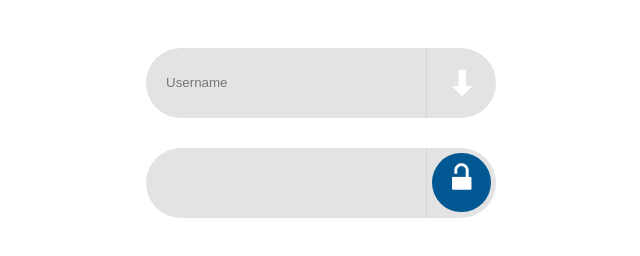
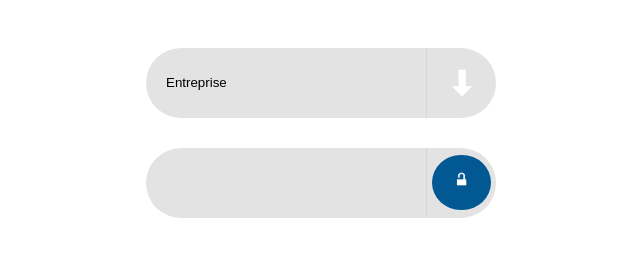
Before and after one commit to tankzercode/Notimail-Front-CDA, a React (Vite) app in the folder notemail/: page / in a window 1280 px wide. Shown: the part 232-488 px from the top of the page, without its empty margins (319-959 px from the left). Built offline with nearby package versions, Linux system fonts and the light colour scheme.

Commit message:
Login update

```diff
--- a/notemail/src/App.css
+++ /dev/null
@@ -1,76 +0,0 @@
-<<<<<<< HEAD
-body {
-  min-height: 100vh;
-}
-:root {
-  --color1: #008787;
-  --color2: #025892;
-  --color3: #E3E3E3;
-  --color4: #D6D6D6;
-  --color5: #FF3535;
-}
-
-/* Login page */
-
-.logo {
-  width: 40%;
-  display: block;
-  margin: auto;
-}
-.login-container {
-  padding-top: 50px;
-  min-width: 300px;
-  width: 60%;
-  max-width: 500px;
-  margin: auto;
-}
-.login {
-  width: 100%;
-}
-.login-container form {
-  display: flex;
-  flex-direction: column;
-  align-items: center;
-}
-
-.input-container {
-  /* padding: 20px; */
-  margin-top: 30px;
-  width: 70%;
-  border-radius: 100px;
-  min-height: 50px;
-  background: var(--color3);
-  display: grid;
-  grid-template-columns: 80% 20%;
-  grid-template-rows: 70px;
-}
-.input-container input {
-  padding-left: 20px;
-  background: transparent;
-  border: none;
-}
-input:focus {
-  outline: none;
-}
-
-.right-part {
-  border-left: 1px solid var(--color4);
-  display: flex;
-  justify-content: center;
-  align-items: center;
-}
-.background-lock {
-  width: 70%;
-  max-width: 60px;
-  max-height: 60px;
-  padding: 5px;
-  margin: 5px;
-  border-radius: 50%;
-  background: var(--color2);
-  text-align: center;
-}
-.background-lock img {
-  width: 90%;
-}
-=======
->>>>>>> main
--- a/notemail/src/login-page/login.jsx
+++ b/notemail/src/login-page/login.jsx
@@ -6,6 +6,7 @@ import style from './login.module.css'
 
 const Login = () => {
     /* useState pour contenir mes informations pour me connecter */
+    const [table, setTable] = useState(['Entreprise 1', 'Entreprise 2', 'Entreprise 3']);
     const [username, setUsername] = useState('');
     const [password, setPassword] = useState('');
 
@@ -13,7 +14,9 @@ const Login = () => {
     const changeUsername = e => {
         /* On actualise le useState grâce à l'event */
         setUsername(e.target.value)
+        console.log(e.target.value)
     }
+
     /* fonction qui gère l'update de mon useState password */
     const changePassword = e => {
         setPassword(e.target.value)
@@ -32,7 +35,13 @@ const Login = () => {
                 <img src={Logo} className={style.logo} />
                 <form onChange={handleSubmit} action="">
                     <div className={style.inputContainer}>
-                        <input value={username} onChange={changeUsername} type="text" placeholder='Username' required />
+                        {/* <input value={username} onChange={changeUsername} type="text" placeholder='Username' required /> */}
+                        <select onChange={changeUsername} name="pets">
+                            <option value="" disabled selected hidden>Entreprise</option>
+                            {table.map((el,index)=>{
+                                return <option key={index} value={el} > {el}</option>
+                            })}
+                        </select>
                         <div className={style.rightPart}>
                             <img src={ArrowDown} />
                         </div>
@@ -41,14 +50,15 @@ const Login = () => {
                         <input value={password} onChange={changePassword} type="password" required />
                         <div className={style.rightPart}>
                             <div className={style.backgroundLock}>
+                            <button type="submit" className={style.backgroundLock}>
                                 <img src={LockLogin} />
+                            </button>
                             </div>
                         </div>
-                 </div>
-                    </form>
-                </div>
-</>
-
+                    </div>
+                </form>
+            </div>
+        </>
     )
 }
 
--- a/notemail/src/login-page/login.module.css
+++ b/notemail/src/login-page/login.module.css
@@ -1,5 +1,6 @@
 body {
     min-height: 100vh;
+    margin: 0;
   }
   :root {
     --color1: #008787;
@@ -33,7 +34,6 @@ body {
   }
 
   .inputContainer {
-    /* padding: 20px; */
     margin-top: 30px;
     width: 70%;
     border-radius: 100px;
@@ -43,12 +43,15 @@ body {
     grid-template-columns: 80% 20%;
     grid-template-rows: 70px;
   }
-  .inputContainer input {
+  .inputContainer input, .inputContainer select {
     padding-left: 20px;
     background: transparent;
     border: none;
   }
-  input:focus {
+  select {
+    appearance: none;
+  }
+  input:focus, select:focus {
     outline: none;
   }
 
@@ -67,14 +70,12 @@ body {
     border-radius: 50%;
     background: var(--color2);
     text-align: center;
+    border: none;
+    cursor: pointer;
   }
   .backgroundLock img {
     width: 90%;
   }
-
-  /*  */
-
-
 
   :root {
     font-family: Inter, system-ui, Avenir, Helvetica, Arial, sans-serif;
@@ -101,10 +102,6 @@ body {
     color: #535bf2;
   }
 
-  body {
-    margin: 0;
-  }
-
   h1 {
     font-size: 3.2em;
     line-height: 1.1;
@@ -113,7 +110,6 @@ body {
   button {
     border-radius: 8px;
     border: 1px solid transparent;
-    padding: 0.6em 1.2em;
     font-size: 1em;
     font-weight: 500;
     font-family: inherit;
--- a/notemail/src/main.jsx
+++ b/notemail/src/main.jsx
@@ -2,7 +2,6 @@ import React from 'react'
 import ReactDOM from 'react-dom/client'
 import App from './App.jsx'
 import './index.css'
-import './App.css'
 
 import { BrowserRouter } from 'react-router-dom'
 
```
